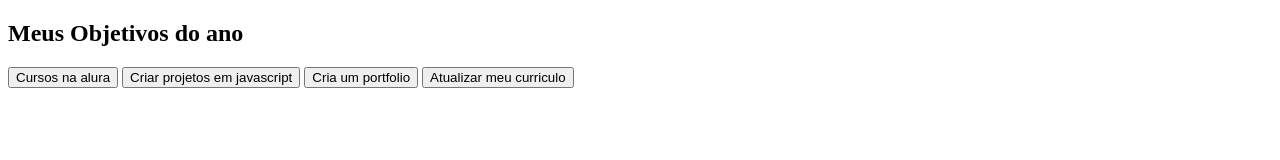
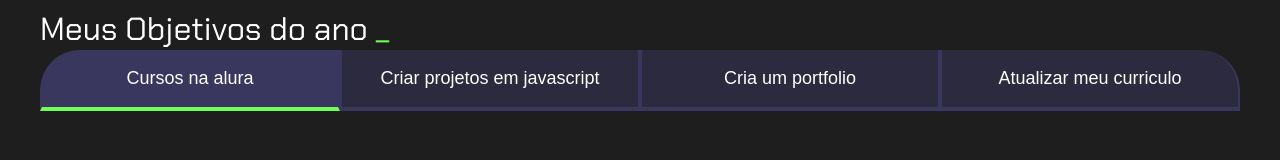
Before and after one commit to rafaeleduard/projeto-de-vida-rafael, a plain HTML site: page index.html in a window 1280 px wide. Drawn offline with Linux system fonts and the light colour scheme.

Commit message:
Add files via upload

```diff
--- a/index.html
+++ b/index.html
@@ -4,17 +4,18 @@
     <meta charset="UTF-8">
     <meta name="viewport" content="width=device-width, initial-scale=1.0">
     <title>Meus objetivos do ano</title>
-   <link rel="stylesheet" href=" "style=css">
+   <link rel="stylesheet" href= "style.css">
 </head>
 <body>
     <section class="conteudo-principal">
-   <h2 class="titulo-principal">Meus Objetivos do ano</h2>
+     <div class="titulo-principal">Meus Objetivos do ano <span>_</span></h2>
    <div class="botoes">
-    <button class="botao">Cursos na alura</button>
+    <button class="botao ativo">Cursos na alura</button>
     <button class="botao">Criar projetos em javascript</button>
     <button class="botao">Cria um portfolio </button>
     <button class="botao">Atualizar meu curriculo</button>
    </div>
     </section>
+    <script src="main.js"></script>
 </body>
 </html>
--- /dev/null
+++ b/main.js
@@ -0,0 +1,10 @@
+const botoes = document.querySelectorAll(".botao");
+
+for(let i=0;i <botoes.length;i++){
+    botoes[i].onclick = function(){
+        for(let j=0;j<botoes.length;j++){
+            botoes[j].classList.remove("ativo")
+        }
+     botoes[i].classList.add("ativo");
+    }
+ }
--- a/style.css
+++ b/style.css
@@ -1,30 +1,81 @@
+@import url('https://fonts.googleapis.com/css2?family=Chakra+Petch:wght@400;700&display=swap');
 
-@import url('https://fonts.googleapis.com/css2?family-Chakra+Petch:w ght@400:700&display=swap');
-
-:root{
-     --cor-de-fundo:#1E1E1E;
-     --verde: #6fff57;
-     --branco: #FFFFFF;
-     --botao-ativo: #3A375E;
-     --botao-inativo: rgba(58, 55, 94, 0, 5);
-     --texto-fundo:      rgba(58, 55, 94, 0.3);
-
+:root {
+    --cor-de-fundo: #1E1E1E;
+    --verde: #6FFF57;
+    --branco: #FFFFFF;
+    --botao-ativo: #3A375E;
+    --botao-inativo: rgba(58, 55, 94, 0.5);
+    --texto-fundo: rgba(58, 55, 94, 0.3);
 }
 
-body{
-     background-color: var(--cor-de-fundo);
-     color: var(--branco);
-     font-family: 'Chakra Petch', sans-serif;
-
+body {
+    background-color: var(--cor-de-fundo);
+    color: var(--branco);
+    font-family: 'Chakra Petch', sans-serif;
 }
 
 
-.conteudo-principal{
+.conteudo-principal {
     display: flex;
-    flex-direction: column ;
+    flex-direction: column;
     justify-content: center;
     align-items: center;
     max-width: 1200px;
     width: 100%;
     margin: 0 auto;
 }
+
+.titulo-principal {
+    text-align: left;
+    width: 100%;
+    font-size: 32px;
+}
+
+.titulo-principal span {
+    color: var(--verde);
+}
+
+.botao {
+    font-family: "Crakra Petch", sans-serif;
+    background-color: var(--botao-inativo);
+    color: var(--branco);
+    display: flex;
+    justify-content: center;
+    padding: 1em;
+    font-size: 18px;
+    align-items: center;
+    width: 100%;
+    border-bottom: 4px solid var(--botao-ativo);
+    border-left: 2px solid var(--botao-ativo);
+    border-right: 2px solid var(--botao-ativo);
+    border-top: none;
+}
+
+.botao:first-child {
+    border-radius: 40px 40px 0 0;
+}
+
+.botoes {
+    display: block;
+}
+
+.ativo{
+      background-color: var(--botao-ativo);
+      border-bottom: 4px solid var(--verde);
+
+}
+
+@media screen and (min-width: 768px) {
+    .botoes {
+        display: flex;
+    }
+
+    .botao:first-child {
+        border-radius: 40px 0 0 0;
+    }
+
+    .botao:last-child {
+        border-radius: 0 40px 0 0;
+    }
+}
```
